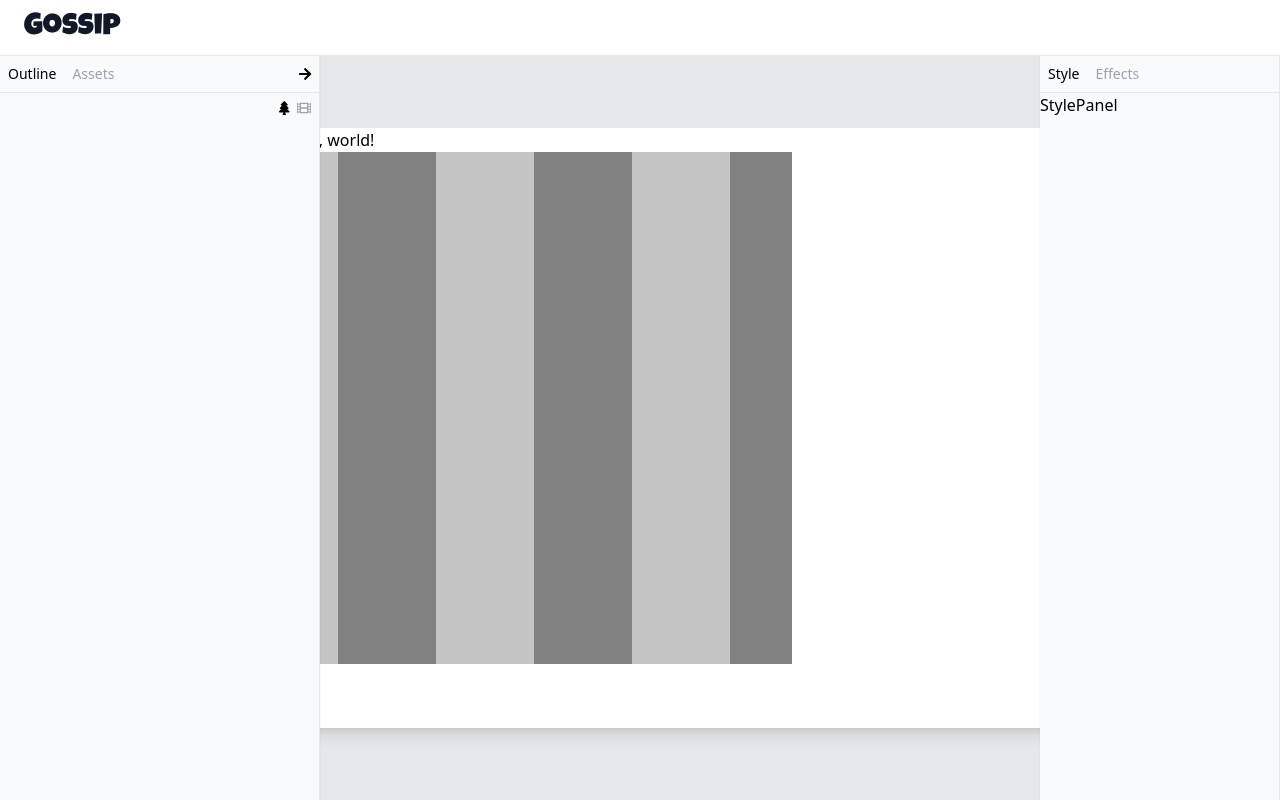
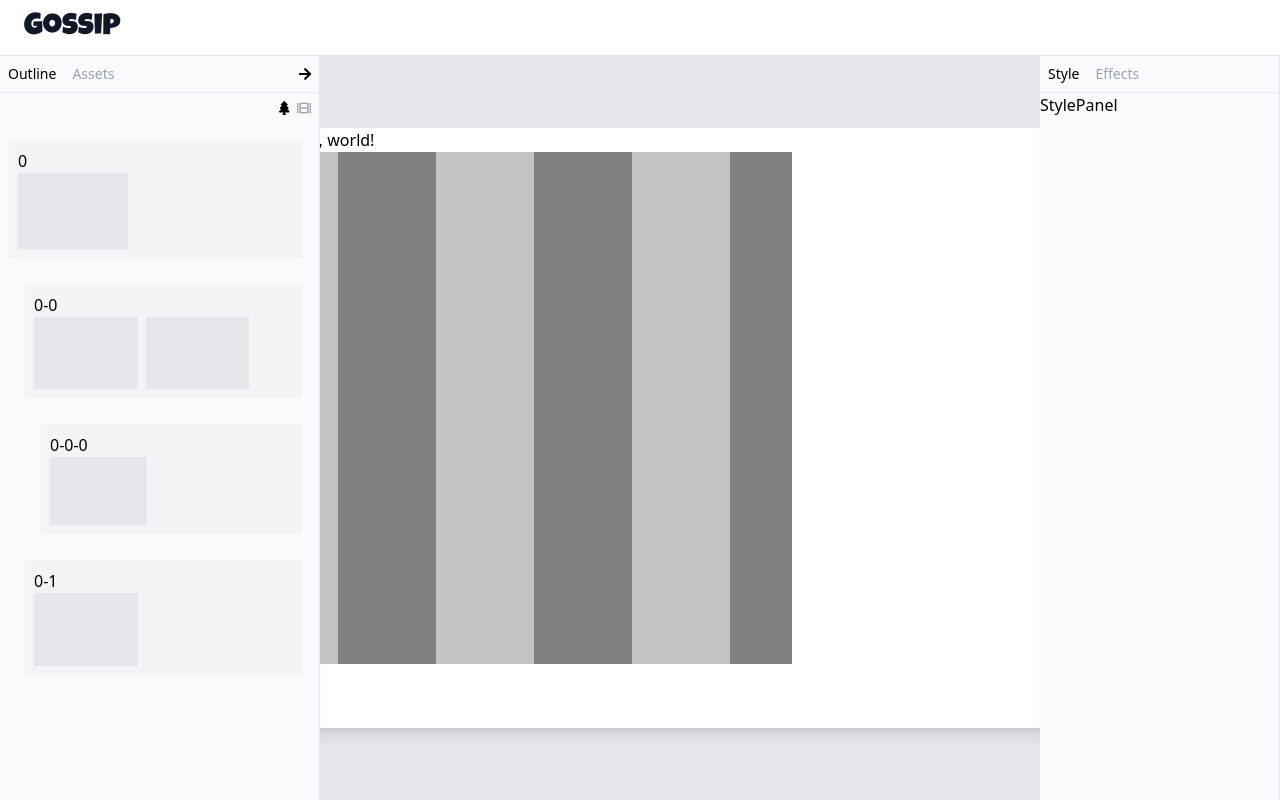
Before and after one commit to gossip-ink/gossip, a React app: page /editor in a window 1280 px wide. Built offline with nearby package versions, Linux system fonts and the light colour scheme.

Commit message:
feat(EditorPage): basic outline Panel and outline Block

```diff
--- a/src/pages/editor/components/OutlineBlock.tsx
+++ b/src/pages/editor/components/OutlineBlock.tsx
@@ -1,12 +1,47 @@
 import React from "react";
 import Block, { BlockProps } from "./Block";
+import ThumbnailBlock from "./ThumbnailBlock";
+import { tuple } from "../../../utils/type";
+import { OutlineData } from "../../../models/file";
+import styled from "styled-components";
 
-const OutlineBlock: React.FC<OutlineBlockProps> = ({ children, ...restProps }) => {
-  return <Block {...restProps}>{children}</Block>;
+const OutlineModes = tuple("collopsed", "normal", "expand");
+type OutlineMode = typeof OutlineModes[number];
+
+const Header = styled.div``;
+
+const Body = styled.div`
+  &::after {
+    display: block;
+    content: "";
+    clear: both;
+  }
+`;
+
+const OutlineBlock: React.FC<OutlineBlockProps> = ({
+  children,
+  data,
+  mode = "normal",
+  ...restProps
+}) => {
+  const outlineData = data as OutlineData;
+  return (
+    <Block {...restProps} className="bg-gray-100">
+      <Header>{outlineData.title}</Header>
+      {mode !== "collopsed" && (
+        <Body>
+          {outlineData.pageNodes.map((d) => (
+            <ThumbnailBlock key={d.id} data={d} width={40} className="float-left mr-2" />
+          ))}
+        </Body>
+      )}
+    </Block>
+  );
 };
 
 export interface OutlineBlockProps extends BlockProps {
   data?: any;
+  mode?: OutlineMode;
 }
 
 export default OutlineBlock;
--- a/src/pages/editor/panels/OutlinePanel.tsx
+++ b/src/pages/editor/panels/OutlinePanel.tsx
@@ -127,9 +127,10 @@ const OutlinePanel: React.FC<OutlinePanelProps> = (props) => {
 
   const [isOutlineMode, setIsOutlineMode] = useState<boolean>(true);
   const [isTreeThumbnail, setIsTreeThumbnail] = useState<boolean>(true);
+  const [selectedIndex, setSelectedIndex] = useState(-1);
 
   return (
-    <Container className="w-full">
+    <Container className="w-full h-full">
       <div className="flex flex-row justify-end p-2 cursor-pointer">
         <SwitchIcon
           icon="tree"
@@ -158,7 +159,12 @@ const OutlinePanel: React.FC<OutlinePanelProps> = (props) => {
           </>
         )}
       </div>
-      <div>
+      <div
+        style={{
+          height: `calc(100% - 37px - 30px)`,
+        }}
+        className="p-2"
+      >
         {isOutlineMode || isTreeThumbnail ? (
           <Tree
             nested={!isOutlineMode && isTreeThumbnail}
@@ -167,9 +173,13 @@ const OutlinePanel: React.FC<OutlinePanelProps> = (props) => {
           />
         ) : (
           <List>
-            {simpleNodes.map((d) => (
-              <ListItem key={d.id}>
-                <ThumbnailBlock data={d} />
+            {simpleNodes.map((d, index) => (
+              <ListItem key={d.id} className="flex justify-center items-center p-2">
+                <ThumbnailBlock
+                  data={d}
+                  selected={selectedIndex === index}
+                  onClick={() => setSelectedIndex(index)}
+                />
               </ListItem>
             ))}
           </List>
```
